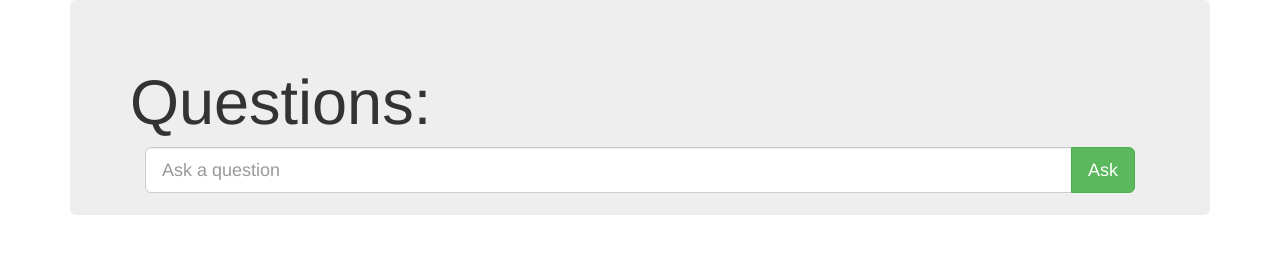
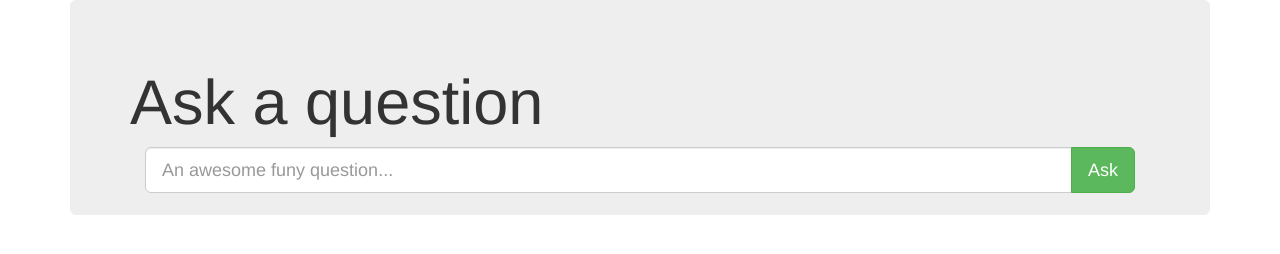
Before and after one commit to alxolr/ws-chat, a website: page index.html in a window 1280 px wide. Drawn offline with nearby package versions, Linux system fonts and the light colour scheme.

Commit message:
Updated the code

```diff
--- a/index.html
+++ b/index.html
@@ -7,10 +7,10 @@
   <body>
     <div class="container">
       <div class="jumbotron">
-        <h1>Questions:</h1>
+        <h1>Ask a question</h1>
         <div class="col-sm-12">
           <div class="input-group input-group-lg">
-            <input id="question" type="text" class="form-control" placeholder="Ask a question">
+            <input id="question" type="text" class="form-control" placeholder="An awesome funy question...">
             <span class="input-group-btn">
               <button class="btn btn-success" name="name" onclick="askQuestion()">Ask</button>
             </span>
@@ -18,7 +18,7 @@
         </div>
         <br>
       </div>
-      <ul id='questions'></ul>
+      <ul id='questions' class="list-group"></ul>
     </div>
   </div>
 
@@ -39,6 +39,7 @@
       document.querySelector('#questions').innerHTML = "";
       questions.forEach(function (item) {
         var li = document.createElement('li');
+        li.setAttribute('class', 'list-group-item');
         var h3 = document.createElement('h3');
         h3.innerHTML = item;
         li.appendChild(h3);
--- a/server.js
+++ b/server.js
@@ -22,7 +22,7 @@
     ws.on('message', (question) => {
 
       questions.push(question);
-
+      questions = questions.slice(-5);
       if (question === "--clear") {
         questions = [];
       }
```
